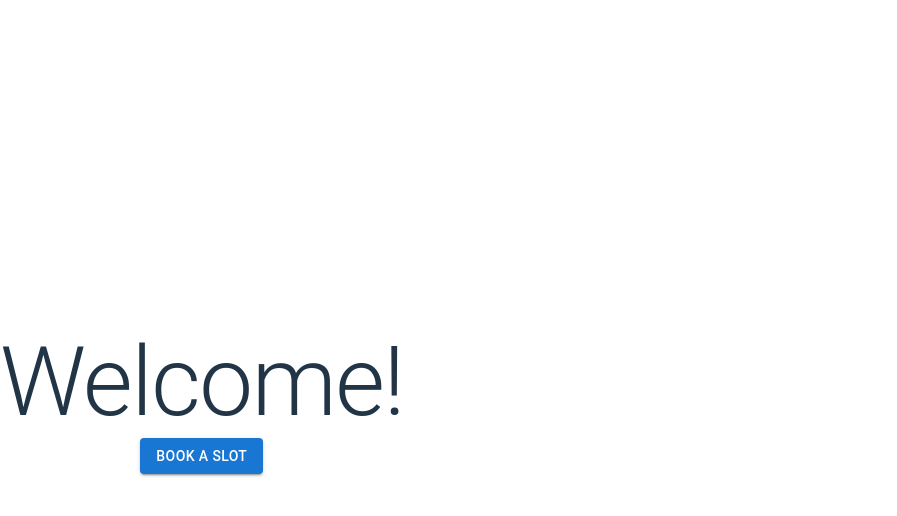
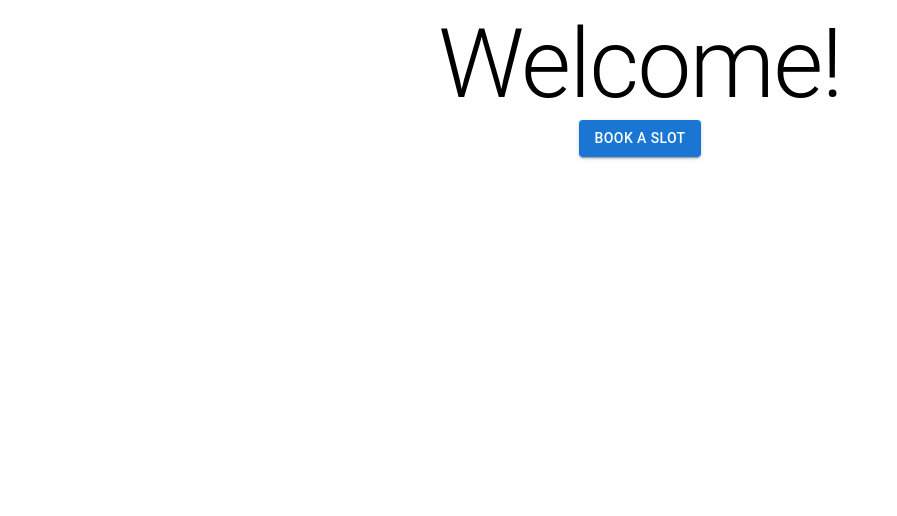
Before and after one commit to thanwin84/appointment-booking, a React (Vite) app in the folder client/: page / in a window 1280 px wide. Shown: the top 516 px of the page, without its empty margins (0-897 px from the left). Built offline with nearby package versions, Linux system fonts and the light colour scheme.

Commit message:
Remove existing css

```diff
--- a/client/package.json
+++ b/client/package.json
@@ -14,6 +14,8 @@
     "@emotion/styled": "^11.14.0",
     "@mui/icons-material": "^6.4.3",
     "@mui/material": "^6.4.3",
+    "@mui/x-date-pickers": "^7.26.0",
+    "moment": "^2.30.1",
     "react": "^19.0.0",
     "react-dom": "^19.0.0",
     "react-router": "^7.1.5"
--- a/client/src/index.css
+++ b/client/src/index.css
@@ -8,57 +8,3 @@
   -webkit-font-smoothing: antialiased;
   -moz-osx-font-smoothing: grayscale;
 }
-
-a {
-  font-weight: 500;
-  color: #646cff;
-  text-decoration: inherit;
-}
-a:hover {
-  color: #535bf2;
-}
-
-body {
-  margin: 0;
-  display: flex;
-  place-items: center;
-  min-width: 320px;
-  min-height: 100vh;
-}
-
-h1 {
-  font-size: 3.2em;
-  line-height: 1.1;
-}
-
-button {
-  border-radius: 8px;
-  border: 1px solid transparent;
-  padding: 0.6em 1.2em;
-  font-size: 1em;
-  font-weight: 500;
-  font-family: inherit;
-  background-color: #1a1a1a;
-  cursor: pointer;
-  transition: border-color 0.25s;
-}
-button:hover {
-  border-color: #646cff;
-}
-button:focus,
-button:focus-visible {
-  outline: 4px auto -webkit-focus-ring-color;
-}
-
-@media (prefers-color-scheme: light) {
-  :root {
-    color: #213547;
-    background-color: #ffffff;
-  }
-  a:hover {
-    color: #747bff;
-  }
-  button {
-    background-color: #f9f9f9;
-  }
-}
```
Also changed, not shown: 1 other file (tests, documents, lock files or other folders).
